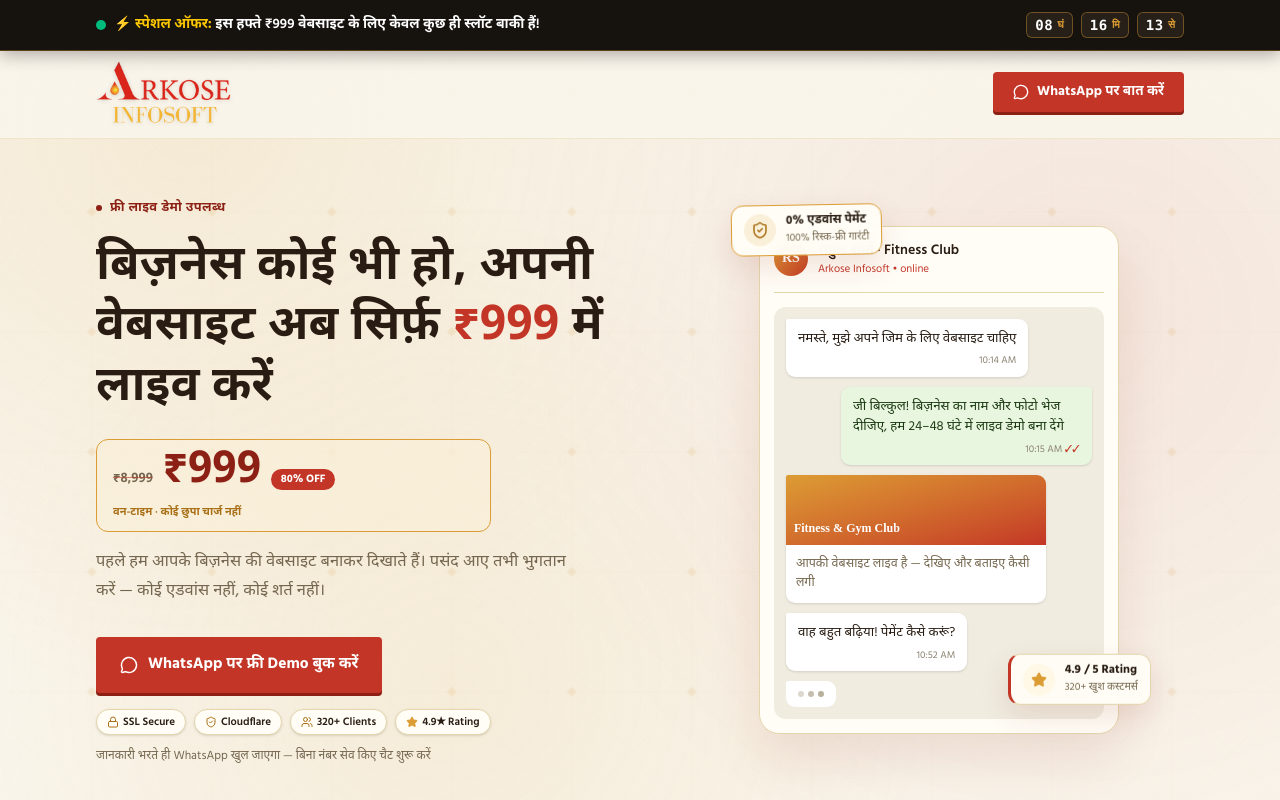
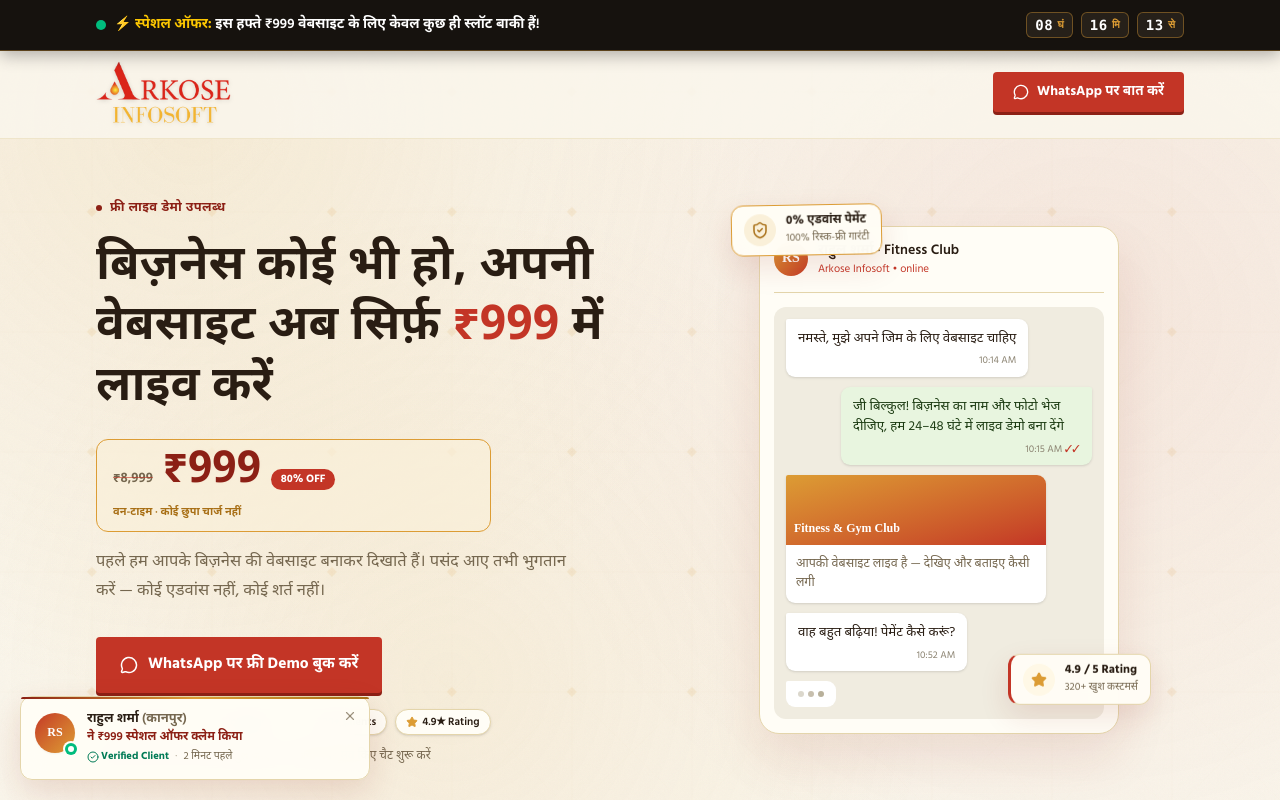
Before and after one commit to arkoseinfosoft-lang/arkose-999-landing-page, a React (Vite) app: page / in a window 1280 px wide. Shown: the top 800 px of the page. Built offline with nearby package versions, Linux system fonts and the light colour scheme; a web font is replaced by a local one.

Commit message:
redesign socialproof

```diff
--- a/src/App.tsx
+++ b/src/App.tsx
@@ -14,6 +14,7 @@ import Bonus from "./components/Bonus";
 import FAQ from "./components/FAQ";
 import Footer from "./components/Footer";
 import MobileBar from "./components/MobileBar";
+import SocialProofToast from "./components/SocialProofToast";
 
 export default function App() {
   return (
@@ -39,6 +40,7 @@ export default function App() {
           </main>
           <Footer />
           <MobileBar />
+          <SocialProofToast />
         </div>
       </div>
     </SmoothScroll>
--- /dev/null
+++ b/src/components/SocialProofToast.tsx
@@ -0,0 +1,221 @@
+import { useState, useEffect, useRef } from "react";
+import { motion, AnimatePresence } from "framer-motion";
+import { X, CheckCircle2 } from "lucide-react";
+
+interface ProofEvent {
+  id: number;
+  initials: string;
+  name: string;
+  city: string;
+  action: string;
+  service: string;
+  timeAgo: string;
+  avatarBg: string;
+}
+
+const PROOF_EVENTS: ProofEvent[] = [
+  {
+    id: 1,
+    initials: "RS",
+    name: "राहुल शर्मा",
+    city: "कानपुर",
+    action: "ने ₹999 स्पेशल ऑफर क्लेम किया",
+    service: "Fitness & Gym Website",
+    timeAgo: "2 मिनट पहले",
+    avatarBg: "from-red to-gold",
+  },
+  {
+    id: 2,
+    initials: "AP",
+    name: "अमित पटेल",
+    city: "अहमदाबाद",
+    action: "की वेबसाइट 24 घंटे में लाइव हुई",
+    service: "Modular Furniture Store",
+    timeAgo: "5 मिनट पहले",
+    avatarBg: "from-gold-deep to-red",
+  },
+  {
+    id: 3,
+    initials: "DG",
+    name: "डॉ. गुप्ता",
+    city: "लखनऊ",
+    action: "ने क्लिनिक वेबसाइट शुरू की",
+    service: "Dental Care Clinic",
+    timeAgo: "8 मिनट पहले",
+    avatarBg: "from-red-deep to-gold",
+  },
+  {
+    id: 4,
+    initials: "VK",
+    name: "विकास कुमार",
+    city: "दिल्ली (NCR)",
+    action: "ने ₹999 वेबसाइट शुरू की",
+    service: "Real Estate & Properties",
+    timeAgo: "12 मिनट पहले",
+    avatarBg: "from-gold to-red-deep",
+  },
+  {
+    id: 5,
+    initials: "PS",
+    name: "पूजा सिंह",
+    city: "जयपुर",
+    action: "का सैलून ऑनलाइन लाइव हुआ",
+    service: "Luxury Beauty Salon",
+    timeAgo: "17 मिनट पहले",
+    avatarBg: "from-red to-gold-deep",
+  },
+  {
+    id: 6,
+    initials: "SM",
+    name: "संजय मिश्रा",
+    city: "वाराणसी",
+    action: "ने ₹999 ऑफर के साथ शुरुआत की",
+    service: "Tours & Travel Agency",
+    timeAgo: "23 मिनट पहले",
+    avatarBg: "from-gold-deep to-red",
+  },
+  {
+    id: 7,
+    initials: "NJ",
+    name: "नितिन जोशी",
+    city: "पुणे",
+    action: "की कैफे वेबसाइट लाइव हो गई",
+    service: "Luxe Cafe & Dining",
+    timeAgo: "31 मिनट पहले",
+    avatarBg: "from-red-deep to-gold",
+  },
+  {
+    id: 8,
+    initials: "RK",
+    name: "राजेश खन्ना",
+    city: "इंदौर",
+    action: "ने कोचिंग वेबसाइट ऑर्डर की",
+    service: "Academic Academy",
+    timeAgo: "38 मिनट पहले",
+    avatarBg: "from-gold to-red",
+  },
+  {
+    id: 9,
+    initials: "MS",
+    name: "मोनिका स्टूडियो",
+    city: "सूरत",
+    action: "का फोटोग्राफी पोर्टफोलियो लाइव हुआ",
+    service: "Creative Art Studio",
+    timeAgo: "44 मिनट पहले",
+    avatarBg: "from-red to-gold-deep",
+  },
+];
+
+export default function SocialProofToast() {
+  const [currentIndex, setCurrentIndex] = useState(0);
+  const [visible, setVisible] = useState(false);
+  const hideTimerRef = useRef<ReturnType<typeof setTimeout> | null>(null);
+  const nextTimerRef = useRef<ReturnType<typeof setTimeout> | null>(null);
+
+  const showNext = () => {
+    setVisible(true);
+
+    // Hide after 5 seconds
+    hideTimerRef.current = setTimeout(() => {
+      setVisible(false);
+
+      // Schedule next notification after 10-15 seconds
+      const nextDelay = 10000 + Math.random() * 5000;
+      nextTimerRef.current = setTimeout(() => {
+        setCurrentIndex((prev) => (prev + 1) % PROOF_EVENTS.length);
+        showNext();
+      }, nextDelay);
+    }, 5000);
+  };
+
+  useEffect(() => {
+    // Initial delay on page load: 5 seconds
+    const initialTimer = setTimeout(() => {
+      showNext();
+    }, 5000);
+
+    return () => {
+      clearTimeout(initialTimer);
+      if (hideTimerRef.current) clearTimeout(hideTimerRef.current);
+      if (nextTimerRef.current) clearTimeout(nextTimerRef.current);
+    };
+  }, []);
+
+  const handleManualClose = () => {
+    setVisible(false);
+    if (hideTimerRef.current) clearTimeout(hideTimerRef.current);
+    if (nextTimerRef.current) clearTimeout(nextTimerRef.current);
+
+    // Snooze for 30 seconds when manually dismissed
+    nextTimerRef.current = setTimeout(() => {
+      setCurrentIndex((prev) => (prev + 1) % PROOF_EVENTS.length);
+      showNext();
+    }, 30000);
+  };
+
+  const current = PROOF_EVENTS[currentIndex];
+
+  return (
+    <div
+      className="pointer-events-none fixed bottom-[88px] left-3 z-[80] sm:bottom-5 sm:left-5"
+      aria-live="polite"
+      aria-atomic="true"
+    >
+      <AnimatePresence>
+        {visible && current && (
+          <motion.div
+            key={current.id}
+            initial={{ opacity: 0, y: 30, scale: 0.95 }}
+            animate={{ opacity: 1, y: 0, scale: 1 }}
+            exit={{ opacity: 0, y: 20, scale: 0.95 }}
+            transition={{ duration: 0.35, ease: [0.16, 1, 0.3, 1] }}
+            className="pointer-events-auto relative flex w-[calc(100vw-24px)] max-w-[330px] items-start gap-3 rounded-xl border border-paper-line bg-card/96 p-3 shadow-[0_12px_32px_rgba(140,32,21,0.14)] backdrop-blur-md sm:max-w-[350px] sm:p-3.5"
+          >
+            {/* Top decorative gradient line */}
+            <div className="absolute inset-x-0 top-0 h-[2.5px] rounded-t-xl bg-gradient-to-r from-red-deep via-gold to-gold-deep" />
+
+            {/* Avatar with live pulse badge */}
+            <div className="relative shrink-0 pt-0.5">
+              <div
+                className={`flex h-10 w-10 items-center justify-center rounded-full bg-gradient-to-br ${current.avatarBg} font-serif-hi text-xs font-bold text-white shadow-xs`}
+              >
+                {current.initials}
+              </div>
+              <span className="absolute -bottom-0.5 -right-0.5 flex h-3 w-3 items-center justify-center rounded-full bg-emerald-500 ring-2 ring-card">
+                <span className="h-1.5 w-1.5 rounded-full bg-white animate-pulse" />
+              </span>
+            </div>
+
+            {/* Content Body */}
+            <div className="min-w-0 flex-1 pr-4">
+              <div className="text-[13px] font-bold leading-tight text-ink">
+                <span>{current.name}</span>{" "}
+                <span className="font-semibold text-muted">({current.city})</span>
+              </div>
+              <p className="mt-0.5 text-[12px] font-semibold text-red-deep leading-snug">
+                {current.action}
+              </p>
+              <div className="mt-1 flex flex-wrap items-center gap-1.5 text-[10.5px] text-muted">
+                <span className="inline-flex items-center gap-0.5 font-bold text-emerald-700">
+                  <CheckCircle2 className="h-3 w-3" />
+                  <span>Verified Client</span>
+                </span>
+                <span aria-hidden className="opacity-60">·</span>
+                <span>{current.timeAgo}</span>
+              </div>
+            </div>
+
+            {/* Close (X) Button */}
+            <button
+              onClick={handleManualClose}
+              className="absolute right-2 top-2 rounded-md p-1 text-muted/70 transition-colors hover:bg-paper-2 hover:text-ink focus:outline-hidden"
+              aria-label="Close notification"
+            >
+              <X className="h-3.5 w-3.5" />
+            </button>
+          </motion.div>
+        )}
+      </AnimatePresence>
+    </div>
+  );
+}
--- a/src/data/content.ts
+++ b/src/data/content.ts
@@ -32,7 +32,7 @@ export const included = [
 ];
 
 export const excluded = [
-  "यह ऑफर सिर्फ़ Single-Page वेबसाइट के लिए है",
+  "यह ऑफर सिर्फ़ 999 वेबसाइट के लिए है",
   "मल्टी-पेज साइट, यूज़र लॉगिन, ई-कॉमर्स कार्ट — इनके लिए अलग चार्ज लगेगा",
   "₹20,000–₹25,000 वाली प्रीमियम मल्टी-फीचर वेबसाइट चाहिए तो पहले हमसे बात करें",
 ];
@@ -214,7 +214,7 @@ export const pricingPlans = [
     discount: "80% OFF",
     unit: "वन-टाइम फिक्स फीस · कोई छुपा चार्ज नहीं",
     features: [
-      "Single-Page Responsive Luxury Layout (मोबाइल + कंप्यूटर)",
+      "Responsive Premium Layout (मोबाइल + कंप्यूटर)",
       "Free Lifetime Hosting सपोर्ट या आपकी पसंद का सर्वर सेटअप",
       "WhatsApp चैट और डायरेक्ट कॉल बटन (सीधे ग्राहक आपसे जुड़ेंगे)",
       "बिज़नेस फोटो गैलरी, सर्विसेज़ लिस्ट और रिव्यू सेक्शन",
```
